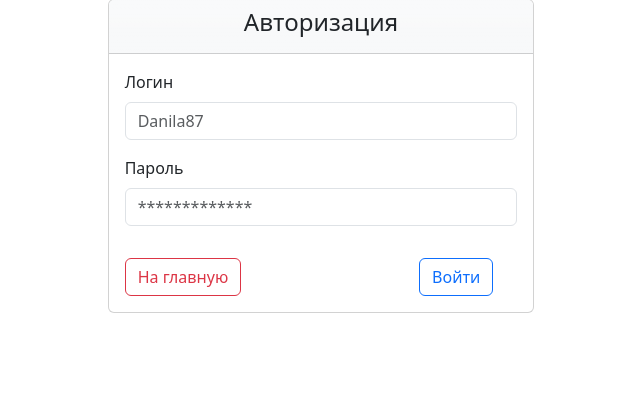
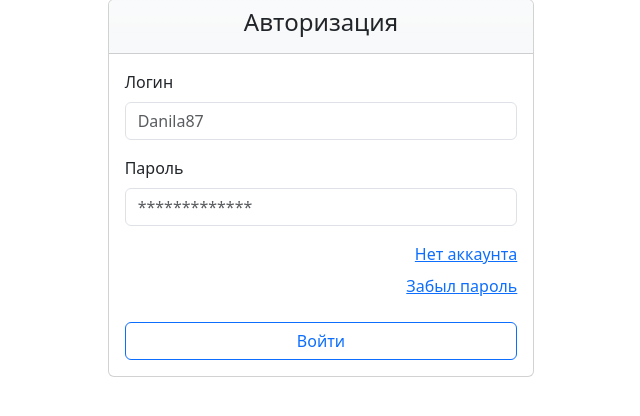
Before and after one commit to Danila87/django_Movie, a Django app: page /account/login in a window 1280 px wide. Shown: the part 105-521 px from the top of the page, without its empty margins (319-959 px from the left). Run offline with Django 4.2, Linux system fonts and the light colour scheme.

Commit message:
Fixed account templates

```diff
--- a/movie_app/base_templates/menu.html
+++ b/movie_app/base_templates/menu.html
@@ -34,8 +34,8 @@
                     </li>
                 </ul>
             {% else %}
-                <a href="#"><button type="button" class="btn btn-outline-primary">Регистрация</button></a>
-                <a href="#"><button type="button" class="btn btn-outline-success">Войти</button></a>
+                <a href="{% url 'registration' %}"><button type="button" class="btn btn-outline-primary">Регистрация</button></a>
+                <a href="{% url 'login' %}"><button type="button" class="btn btn-outline-success">Войти</button></a>
             {% endif %}
         </div>
       </div>
--- a/movie_app/templates/account/login.html
+++ b/movie_app/templates/account/login.html
@@ -24,17 +24,13 @@
 
                   <div class="row mt-3">
 
-                        <div class="row mt-3">
+                      <a class="text-end" href="{% url 'registration' %}">Нет аккаунта</a>
+                      <a class="text-end mt-2" href="#">Забыл пароль</a>
 
-                            <div class="col d-flex justify-content-start">
-                                <a href="{% url 'main' %}" class="btn btn-outline-danger">На главную</a>
-                            </div>
+                        <div class="d-grid gap-2 mt-4">
+                                <button type="submit" class="btn btn-outline-primary">Войти</button>
+                        </div>
 
-                            <div class="col d-flex justify-content-end">
-                                <button type="submit" class="btn btn-outline-primary">Войти</button>
-                            </div>
-
-                        </div>
                   </div>
                         </form>
 {% endblock %}
```
Also changed, not shown: movie_app/templates/account/register.html (+4 -7 lines), db.sqlite3.
